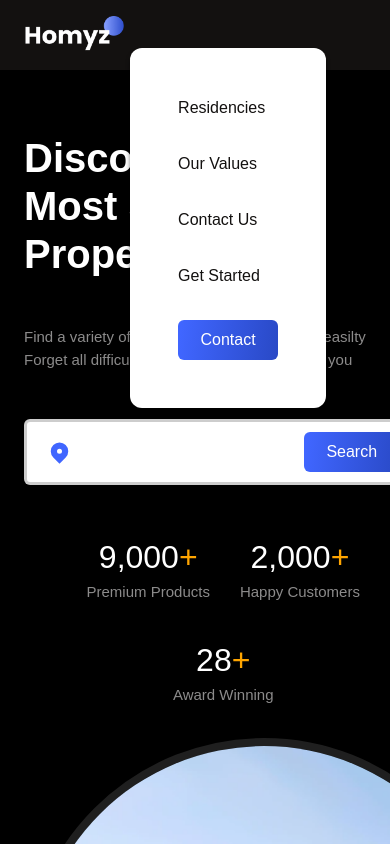
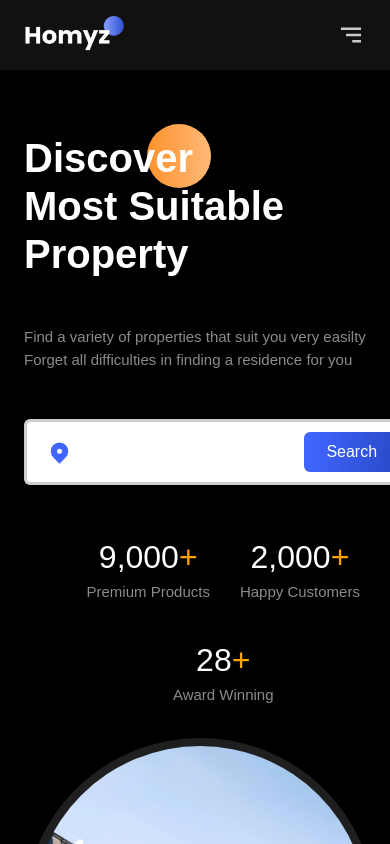
Before and after one commit to samirzjadhav/react-ecommerce-web, a Next.js app: page / in a window 390 px wide. Shown: the top 844 px of the page. Built offline with nearby package versions, Linux system fonts and the light colour scheme.

Commit message:
feat: added navbar responsiver

```diff
--- a/src/pages/header/header.js
+++ b/src/pages/header/header.js
@@ -11,7 +11,11 @@ const Header = () => {
     <section className={styles.hWrapper}>
       <div className="flexCenter paddings innerwidth h-container">
         <Image src="/logo.png" alt="Logo" width={100} height={100} />
-        <div className="flexCenter h-menu">
+        <div
+          className={
+            menuOpened ? "flexCenter h-menu active" : "flexCenter h-menu"
+          }
+        >
           {/* style={getMenuStyle(menuOpened)} */}
           <a href="">Residencies</a>
           <a href="">Our Values</a>
@@ -21,7 +25,10 @@ const Header = () => {
             <a href="">Contact</a>
           </button>
         </div>
-        <div className="menu-icon hidden">
+        <div
+          className="menu-icon md:hidden"
+          onClick={() => setMenuOpened(!menuOpened)}
+        >
           <BiMenuAltRight size={30} />
         </div>
       </div>
--- a/src/styles/globals.css
+++ b/src/styles/globals.css
@@ -132,7 +132,7 @@ a {
 }
 /* hero container right side */
 .image-container {
-  @apply w-[30rem] h-[35rem];
+  @apply w-[22rem] h-[25rem] md:w-[35rem] md:h-[30rem];
   border-radius: 15rem 15rem 0 0;
   border: 8px solid rgba(255, 255, 255, 0.12);
 }
@@ -343,6 +343,10 @@ a {
   @apply gap-[16px];
 }
 
+.active {
+  @apply flex !important;
+}
+
 .f-menu {
   @apply gap-[24px] mt-[24px] font-medium;
 }
@@ -350,10 +354,10 @@ a {
 /* small Mobile */
 @media (max-width: 768px) {
   .menu-icon {
-    @apply relative top-[-50px] block;
+    @apply relative block;
   }
   .h-menu {
-    @apply absolute top-[48px] right-[64px] flex-col font-medium gap-[32px] p-[48px] rounded-xl items-start z-[1000];
+    @apply absolute top-[48px] right-[64px] flex-col font-medium gap-[32px] p-[48px] rounded-xl items-start z-[1000] hidden;
     color: var(--black);
     background: white;
     box-shadow: 0px 4px 4px rgba(0, 0, 0, 0.5);
```
